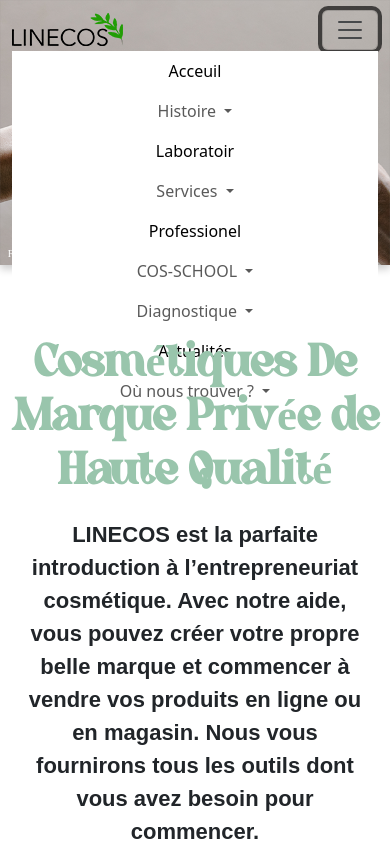
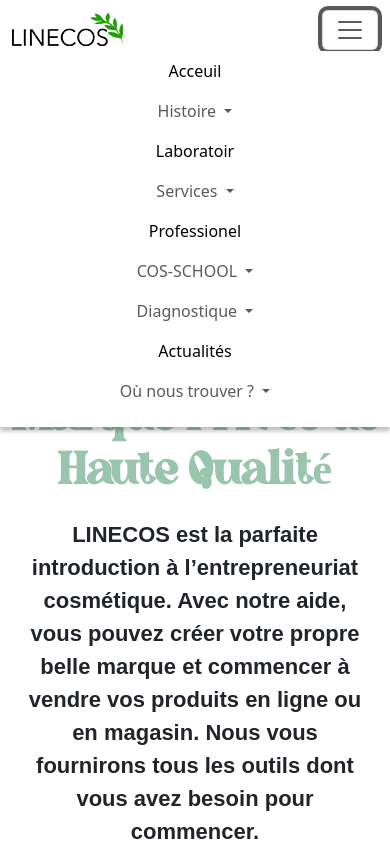
Before and after one commit to Sora0002/Linecos2, a plain HTML site: page index.html in a window 390 px wide. Both pictures are taken after a click on the button "Toggle navigation". Shown: the top 844 px of the page. Drawn offline with nearby package versions, Linux system fonts and the light colour scheme; files whose address does not match are found by name; a web font is replaced by a local one.

Commit message:
v-before final

```diff
--- a/CSS/style.css
+++ b/CSS/style.css
@@ -6,6 +6,9 @@
 /* .dropdown-toggle.rotate::after {
   transform: rotate(-90deg);
 } */
+nav{
+    z-index: 999;
+}
 body {
     overflow-x: hidden;
     height: 5000px;
--- a/index.html
+++ b/index.html
@@ -106,7 +106,8 @@
           ><img src="IMGS/linecos_logo.png" alt=""
         /></a>
         <button
-          class="navbar-toggler"
+        class="navbar-toggler ms-auto"
+        id="navbar-toggler"
         type="button"
         data-bs-toggle="collapse"
         data-bs-target="#navbarSupportedContent"
@@ -473,5 +474,45 @@
     <script src="Bootstrap-fontAw/js/all.min.js"></script>
     <script src="Bootstrap-fontAw/js/bootstrap.bundle.min.js"></script>
     <!-- <script src="js/home.js"></script> -->
+    <script>
+      var navbarToggler = document.getElementById("navbar-toggler");
+var navbarCollapse = document.getElementById("navbarSupportedContent");
+var navbar = document.querySelector(".navbar");
+var isNavbarDisplayed = false;
+var scrollvalue = window.scrollY;
+
+navbarToggler.addEventListener("click", function () {
+  isNavbarDisplayed = !isNavbarDisplayed;
+  if (isNavbarDisplayed) {
+    navbar.classList.remove("bg-transparent");
+    console.log("test")
+    navbar.classList.add("bg-white");
+    navbar.style.boxShadow = "0px 4px 4px rgba(0, 0, 0, 0.25)";
+
+  } else {
+    navbar.classList.remove("bg-white");
+    navbar.classList.add("bg-transparent");
+    changebg();
+  }
+});
+
+function changebg() {
+  if (scrollvalue < 10 && !isNavbarDisplayed) {
+    navbar.classList.remove("bg-white");
+    navbar.classList.add("bg-transparent");
+    navbar.style.boxShadow = "none";
+  } else {
+    navbar.classList.add("bg-white");
+    navbar.classList.remove("bg-transparent");
+    navbar.style.boxShadow = "0px 4px 4px rgba(0, 0, 0, 0.25)";
+  }
+}
+
+window.addEventListener("scroll", function () {
+  scrollvalue = window.scrollY;
+  changebg();
+
+});
+    </script>
   </body>
 </html>
```
Lines whose indentation alone changed are shown as unchanged.
